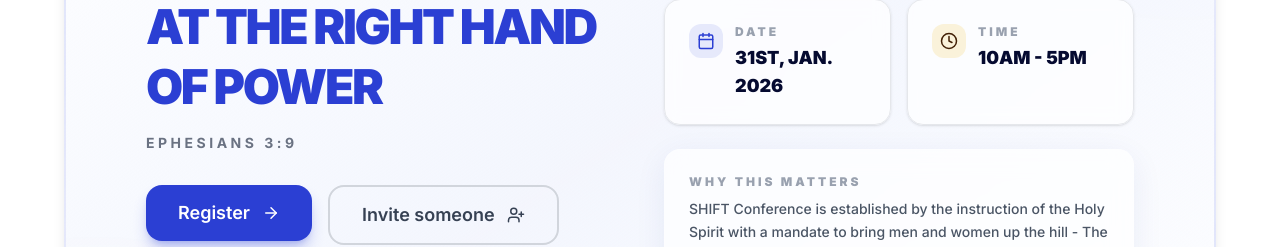
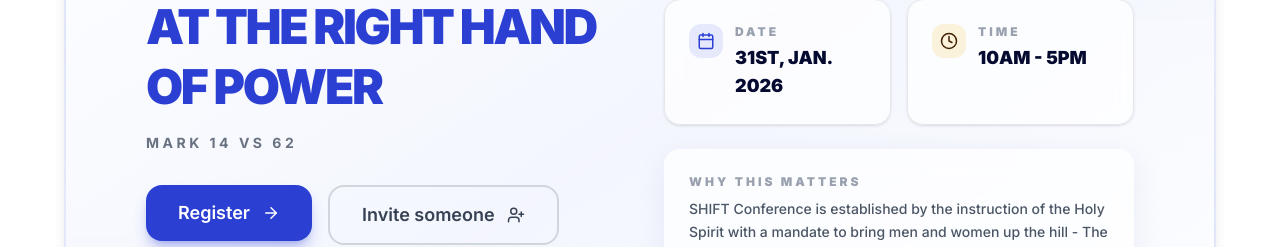
Before and after one commit to Joebim/hillz-shift-4.0, a Next.js app: page / in a window 1280 px wide. Shown: the part 1104-1351 px from the top of the page. Built offline with nearby package versions, Linux system fonts and the light colour scheme.

Commit message:
fix: update scripture reference and add comma to heading
- Replace EPHESIANS 3:9 with MARK 14 VS 62
- Add comma after JESUS in heading
- Blue color now starts from text after comma

```diff
--- a/app/(site)/page.tsx
+++ b/app/(site)/page.tsx
@@ -31,10 +31,10 @@
                                             SHIFT 4.0
                                         </div>
                                         <h2 className="text-3xl md:text-5xl font-black text-primary-dark uppercase tracking-tighter leading-tight">
-                                            A DATE WITH JESUS <span className="text-primary">THE WORD SEATED AT THE RIGHT HAND OF POWER</span>
+                                            A DATE WITH JESUS, <span className="text-primary">THE WORD SEATED AT THE RIGHT HAND OF POWER</span>
                         </h2>
                                         <p className="text-sm font-bold uppercase tracking-[0.25em] text-gray-500">
-                                            EPHESIANS 3:9
+                                            MARK 14 VS 62
                         </p>
                                     </div>
 
```
Lines whose indentation alone changed are shown as unchanged.
